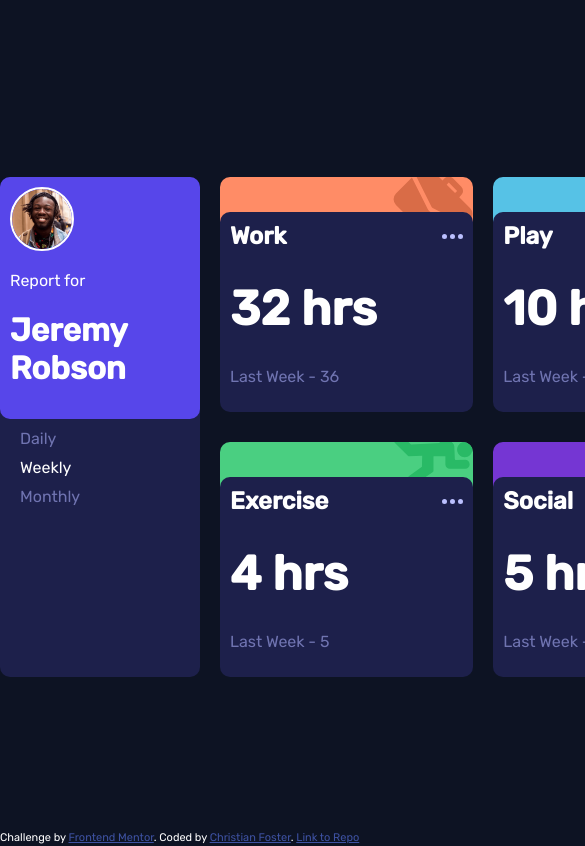
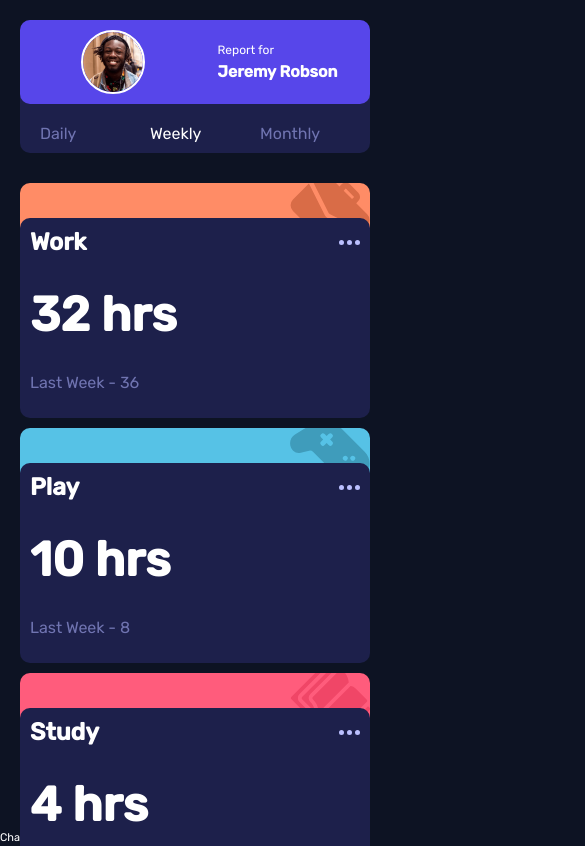
Before and after one commit to fosteeco/front-end-mentor-time-tracking-dashboard, a React (Create React App) app in the folder frontend/: page / in a window 390 px wide. Shown: the top 846 px of the page, 585 px wide, since content can reach past the window. Built offline with nearby package versions, Linux system fonts and the light colour scheme.

Commit message:
Added mobile styles and made grid responsive

```diff
--- a/frontend/src/App.css
+++ b/frontend/src/App.css
@@ -17,6 +17,7 @@
 body {
   background-color: var(--mainBg);
   color: var(--white);
+  width: 100vw;
   font-family: 'Rubik';
   border: 0;
   margin: 0;
@@ -24,8 +25,11 @@
 
 main {
   min-height: 100vh;
+  max-width: 1000px;
+  margin: 0 auto;
   display: grid;
   place-items: center;
+  padding: 20px;
 }
 
 ul {
@@ -36,15 +40,16 @@
 
 .time-profile-container {
   display: grid;
-  min-width: 1000px;
-  gap: 20px;
+  min-width: 100%;
   grid-template-columns: 20% 80%;
 }
 
 .activities-container {
   display: grid;
-  grid-template-columns: repeat(3, 1fr);
+  margin: 0 20px;
+  grid-template-columns: repeat(auto-fill, minmax(240px, 1fr));
   gap: 20px;
+  justify-content: space-around;
 }
 
 .activity-card {
@@ -79,13 +84,14 @@
 
 .profile-card {
   padding: 0;
-  margin-top: 10px;
+  height: 100%;
   background-color: var(--cardBodyColor);
 }
 
 .profile-header {
   background-color: var(--profileBg);
   border-radius: var(--cardBorderRadius);
+  height: 60%;
   padding: 10px;
 }
 
@@ -122,6 +128,7 @@
 
 ul.profile-time-period-list {
   display: grid;
+  padding: 10px;
   gap: 10px;
   margin-top: 10px;
   padding-left: 20px;
@@ -163,3 +170,34 @@
 .self-care-bg {
   background-color: var(--selfCareBg);
 }
+
+@media (max-width: 700px) {
+  .time-profile-container {
+    grid-template-columns: 1fr;
+    gap: 20px;
+  }
+  .activities-container {
+    grid-template-columns: 1fr;
+    margin: 0;
+    gap: 0;
+  }
+  .profile-header {
+    display: grid;
+    grid-template-columns: repeat(2, 1fr);
+    place-items: center;
+    height: auto;
+  }
+  .profile-header .profile-info > * {
+    margin: 0;
+  }
+  .profile-header .profile-info p {
+    font-size: 0.75rem;
+    margin-bottom: 5px;
+  }
+  .profile-header .profile-info h1 {
+    font-size: 1rem;
+  }
+  ul.profile-time-period-list {
+    grid-template-columns: repeat(3, 1fr);
+  }
+}
--- a/frontend/src/components/ProfileCard.jsx
+++ b/frontend/src/components/ProfileCard.jsx
@@ -5,8 +5,10 @@
     <div className="profile-card card">
       <header className="profile-header">
         <img src="/images/image-jeremy.png" alt="" className="profile-image" />
-        <p>Report for</p>
-        <h1>Jeremy Robson</h1>
+        <div className="profile-info">
+          <p>Report for</p>
+          <h1>Jeremy Robson</h1>
+        </div>
       </header>
       <footer className="profile-footer">
         <ul className="profile-time-period-list">
```
